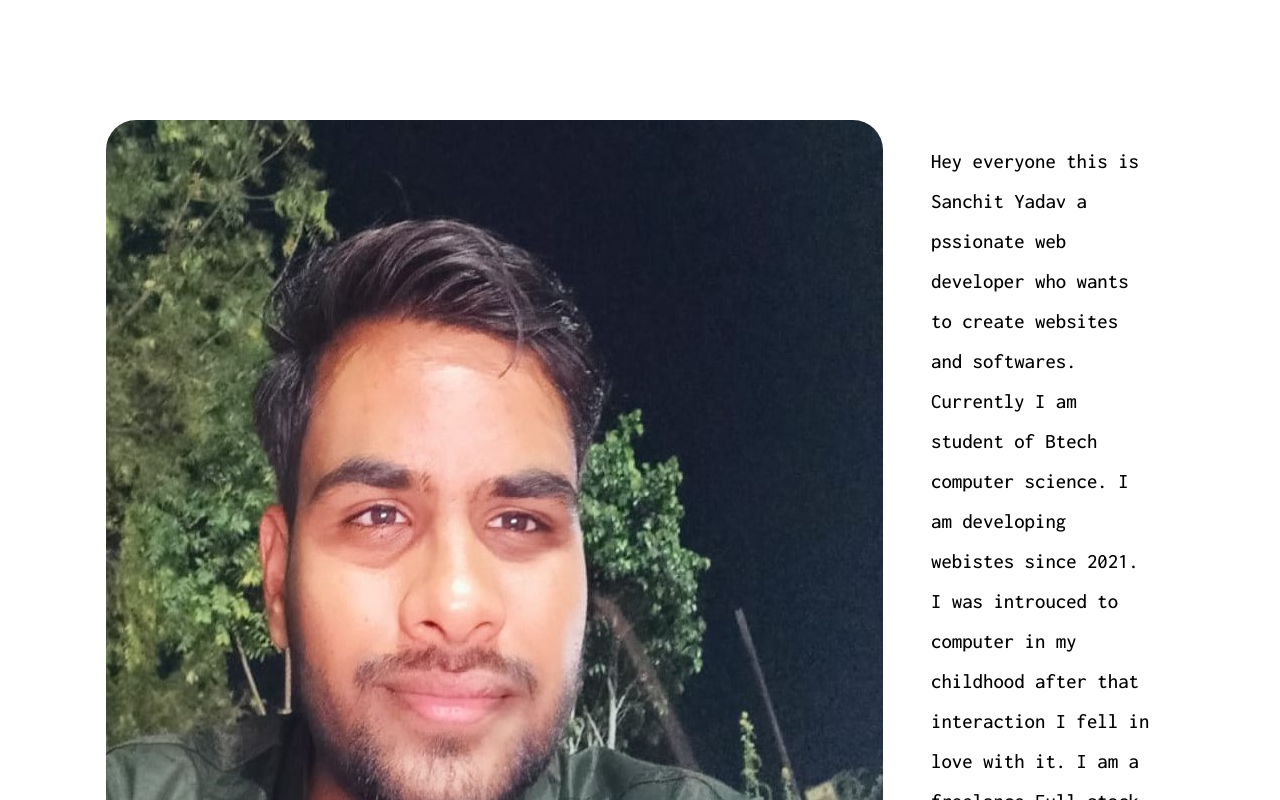
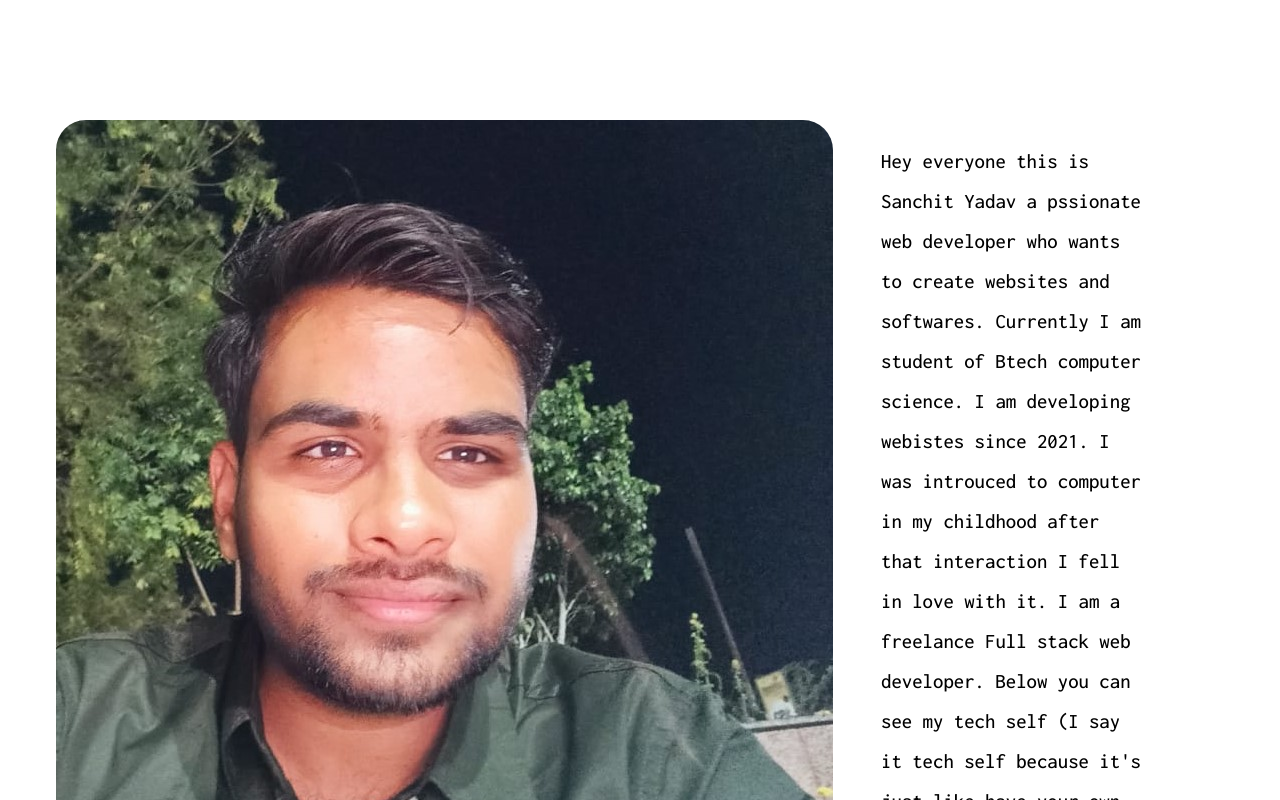
Before and after one commit to SanchitYadav2005/Portfolio-site, a React (Vite) app: page / in a window 1280 px wide. Shown: the part 1200-2000 px from the top of the page. Built offline with nearby package versions, Linux system fonts and the light colour scheme.

Commit message:
removed another pre styled container's margin

```diff
--- a/src/components/Header.jsx
+++ b/src/components/Header.jsx
@@ -69,7 +69,6 @@ function Header() {
           variants={variants}
           animate={isVisible ? "visible" : "hidden"}
           transition={{ duration: 0.5, ease: "easeOut" }}
-          style={{ marginLeft: "50px" }}
         >
           <div className="intro">
             <img className="intro-img" src={photo} alt="sanchit yadav" />
```
